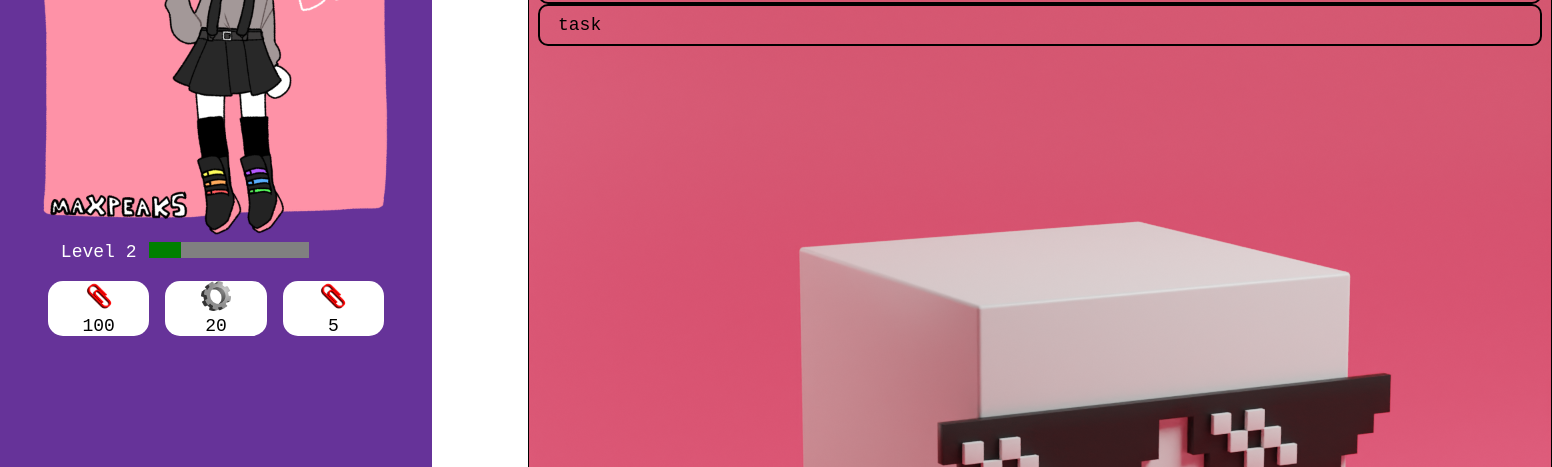
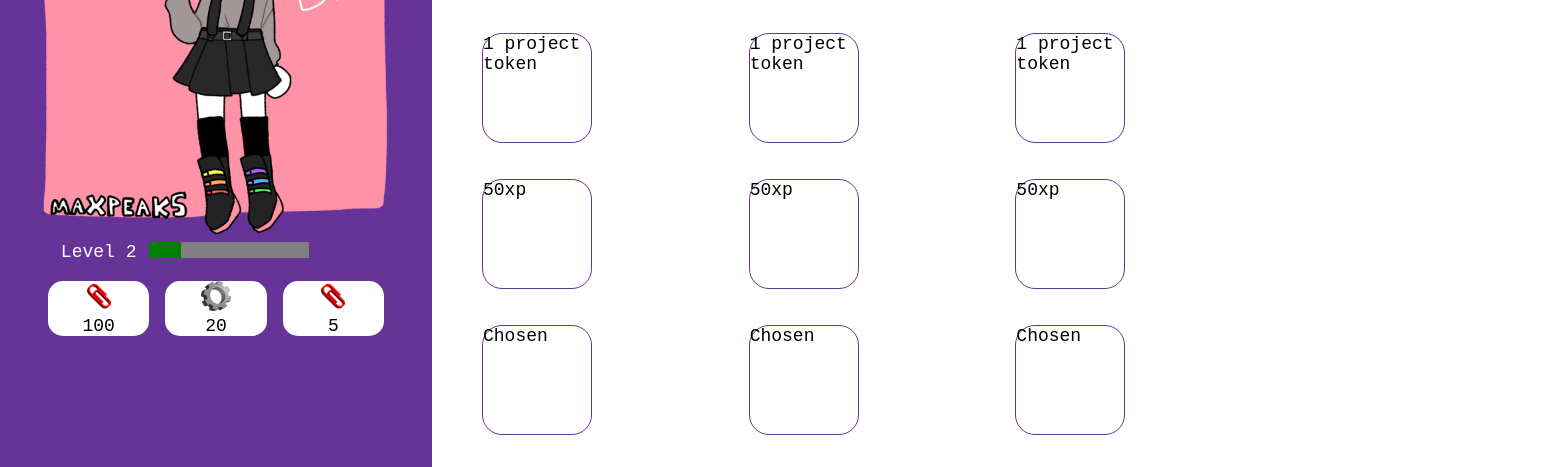
Before and after one commit to nealwf/Task-Manager, an Electron app: page projects.html in a window 1280 px wide. Shown: the part 163-630 px from the top of the page, 1552 px wide, since content can reach past the window. Drawn offline with Linux system fonts and the light colour scheme.

Commit message:
projects setup

```diff
--- a/projects.html
+++ b/projects.html
@@ -35,7 +35,12 @@
         </nav>
     </header>
     <main id="projects-main">
-<img src="cube.png" id="boss-1" />
+         <ul id="project-1-rewards" class="project-rewards flex-row">
+            <li>100 clips</li>
+<li>1 project token</li>
+<li>50xp</li>
+<li>Chosen</li>
+        </ul>
         <div id="project-1" class="task-list">
             <div class="task-list-header flex-center">
                 <h2>Project 1</h2>
@@ -46,7 +51,12 @@
                 <li><button type="button">0</button><span class="task-title">task 2</span><span class="difficulty flex-right">★★★</span></li>
             </ul>
         </div>
-<img src="cube.png" id="boss-2" />
+        <ul id="project-2-rewards" class="project-rewards flex-row">
+            <li>100 clips</li>
+<li>1 project token</li>
+<li>50xp</li>
+<li>Chosen</li>
+        </ul>
         <div id="project-2" class="task-list">
             <div class="task-list-header flex-center">
                 <h2>Project 2</h2>
@@ -57,7 +67,12 @@
                 <li>task</li>
             </ul>
         </div>
-        <img src="cube.png" id="boss-3" />
+         <ul id="project-3-rewards" class="project-rewards flex-row">
+            <li>100 clips</li>
+<li>1 project token</li>
+<li>50xp</li>
+<li>Chosen</li>
+        </ul>
         <div id="project-3" class="task-list">
             <div class="task-list-header flex-center">
                 <h2>Project 3</h2>
--- a/taskmanager.css
+++ b/taskmanager.css
@@ -200,6 +200,21 @@
   min-width: 20%;
 }
 
+/****** Project styles ******/
+
+.project-rewards {
+  list-style-type: none;
+  flex-wrap: wrap;
+}
+
+.project-rewards li {
+  border-radius: 20px;
+  border: 1px solid rebeccapurple;
+  width: 6em;
+  height: 6em;
+  margin: 1em;
+}
+
 /****** Grid Styles ******/
 
 body {
@@ -230,25 +245,28 @@
 
   display: grid;
   grid-template-columns: [list1-start] 1fr [list1-end] 1em [list2-start] 1fr [list2-end] 1em [list3-start] 1fr [list3-end] 2em;
-  grid-template-rows: [upper-start] 2em [upper-end] 1fr [lower-start] 1em [lower-end] 0.5fr [lists-end] 2em;
+  grid-template-rows: [upper-start] 2em [upper-end] 0.5fr [lower-start] 1em [lower-end] 1fr [lists-end] 2em;
   grid-template-areas:
     ". . . . . ."
-    ". boss1 . boss2 . boss3 ."
+    "rewards1 . rewards2 . rewards3 ."
     ". . . . . ."
-    ". project1 . project2 . project3 ."
+    "project1 . project2 . project3 ."
     ". . . . . .";
 }
 
-#boss-1 {
-  grid-area: boss1;
+#project-1-rewards {
+  grid-area: rewards1;
+  justify-self: center;
 }
 
-#boss-2 {
-  grid-area: boss2;
+#project-2-rewards {
+  grid-area: rewards2;
+justify-self: center;
 }
 
-#boss-3 {
-  grid-area: boss3;
+#project-3-rewards {
+  grid-area: rewards3;
+justify-self: center;
 }
 
 #project-1 {
```
